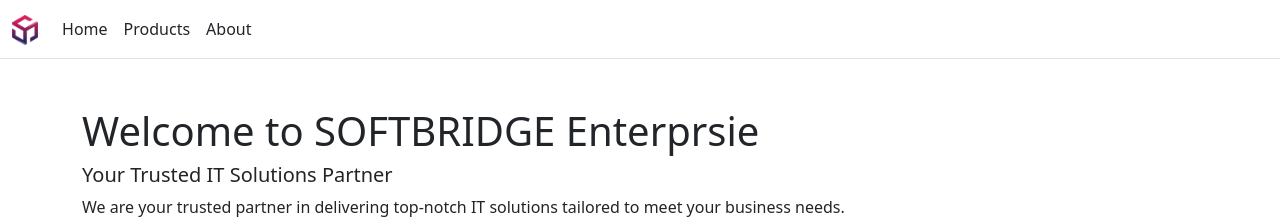
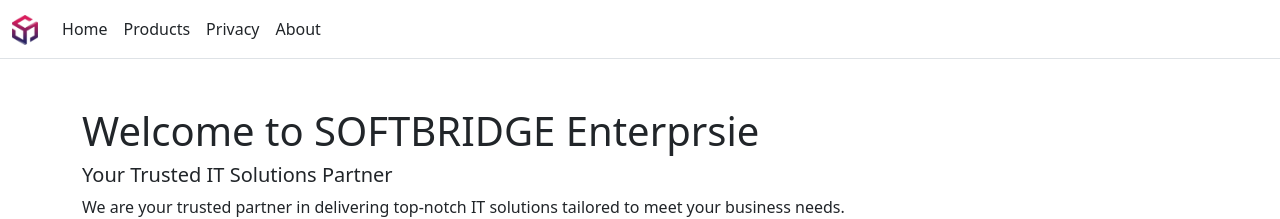
Before and after one commit to mfauziii/softbridge.github.io, a Jekyll site: the page built from index.md, in a window 1280 px wide. Shown: the top 219 px of the page. Built offline with Jekyll 4.4.1, drawn with Linux system fonts in a browser that asks for light colours; nearby versions of some CDN libraries.

Commit message:
Update header.html

```diff
--- a/_includes/header.html
+++ b/_includes/header.html
@@ -15,11 +15,9 @@
             <li class="nav-item">
                 <a class="nav-link text-dark" href="/products">Products</a>
             </li>
-<!--
              <li class="nav-item">
-                 <a class="nav-link text-dark" asp-area="" asp-page="/Privacy" hydro-link>Privacy</a>
+                 <a class="nav-link text-dark" href="/privacy">Privacy</a>
              </li>
--->
             <li class="nav-item">
                 <a class="nav-link text-dark" href="/about">About</a>
             </li>
```
